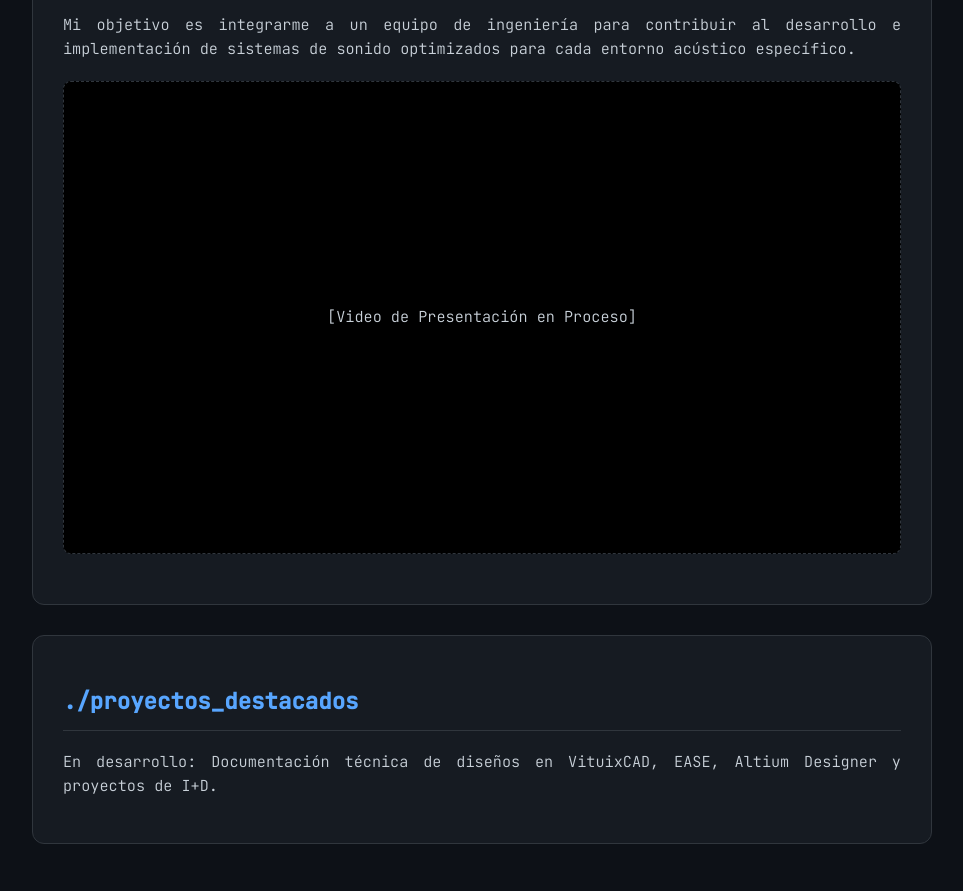
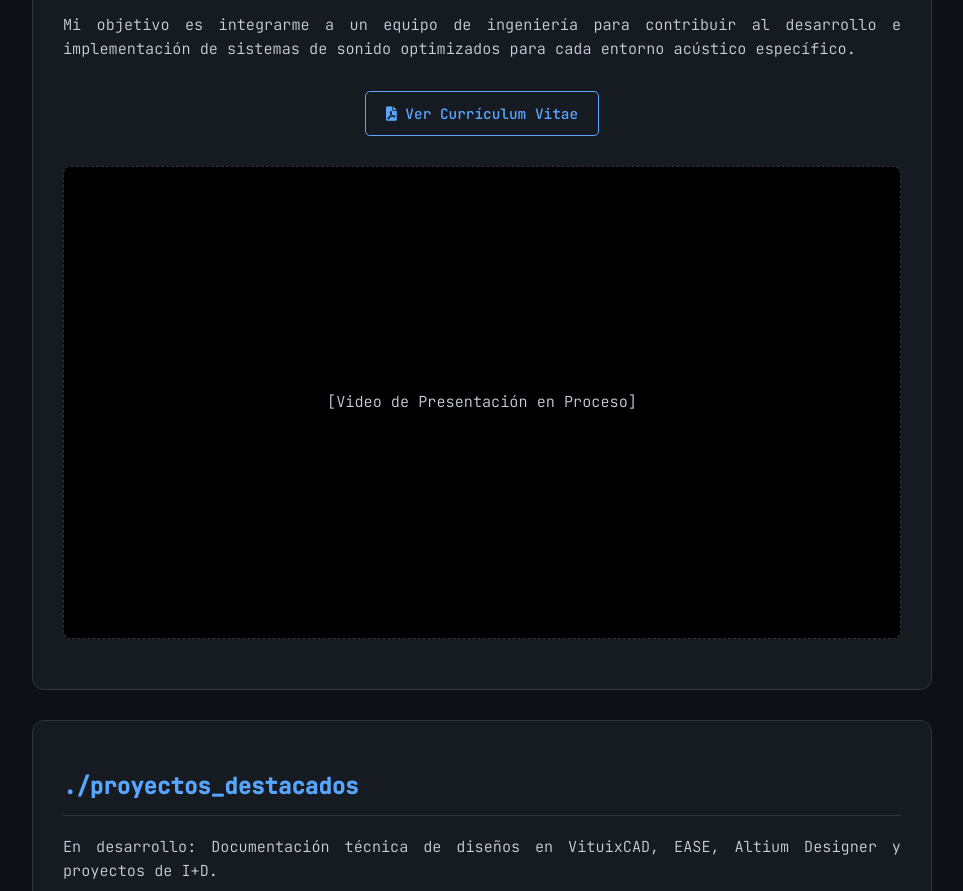
Before and after one commit to faustojpiloni/faustojpiloni.github.io, a plain HTML site: page index.html in a window 1280 px wide. Shown: the part 867-1758 px from the top of the page, without its empty margins (158-1121 px from the left). Drawn offline with Linux system fonts and the light colour scheme.

Commit message:
Update index.html

```diff
--- a/index.html
+++ b/index.html
@@ -106,6 +106,22 @@
             Mi objetivo es integrarme a un equipo de ingeniería para contribuir al desarrollo e implementación de sistemas de sonido optimizados para cada entorno acústico específico.
         </p>
 
+        <div style="margin: 30px 0; text-align: center;">
+            <a href="CV_Fausto_Piloni_2026.pdf" target="_blank" style="
+                display: inline-block;
+                padding: 10px 20px;
+                border: 1px solid var(--accent-color);
+                color: var(--accent-color);
+                text-decoration: none;
+                border-radius: 5px;
+                font-size: 0.9rem;
+                transition: all 0.3s;
+            " onmouseover="this.style.background='rgba(88, 166, 255, 0.1)'"
+               onmouseout="this.style.background='transparent'">
+                <i class="fas fa-file-pdf"></i> Ver Currículum Vitae
+            </a>
+        </div>
+
         <div class="video-container">
             <p>[Video de Presentación en Proceso]</p>
         </div>
```
